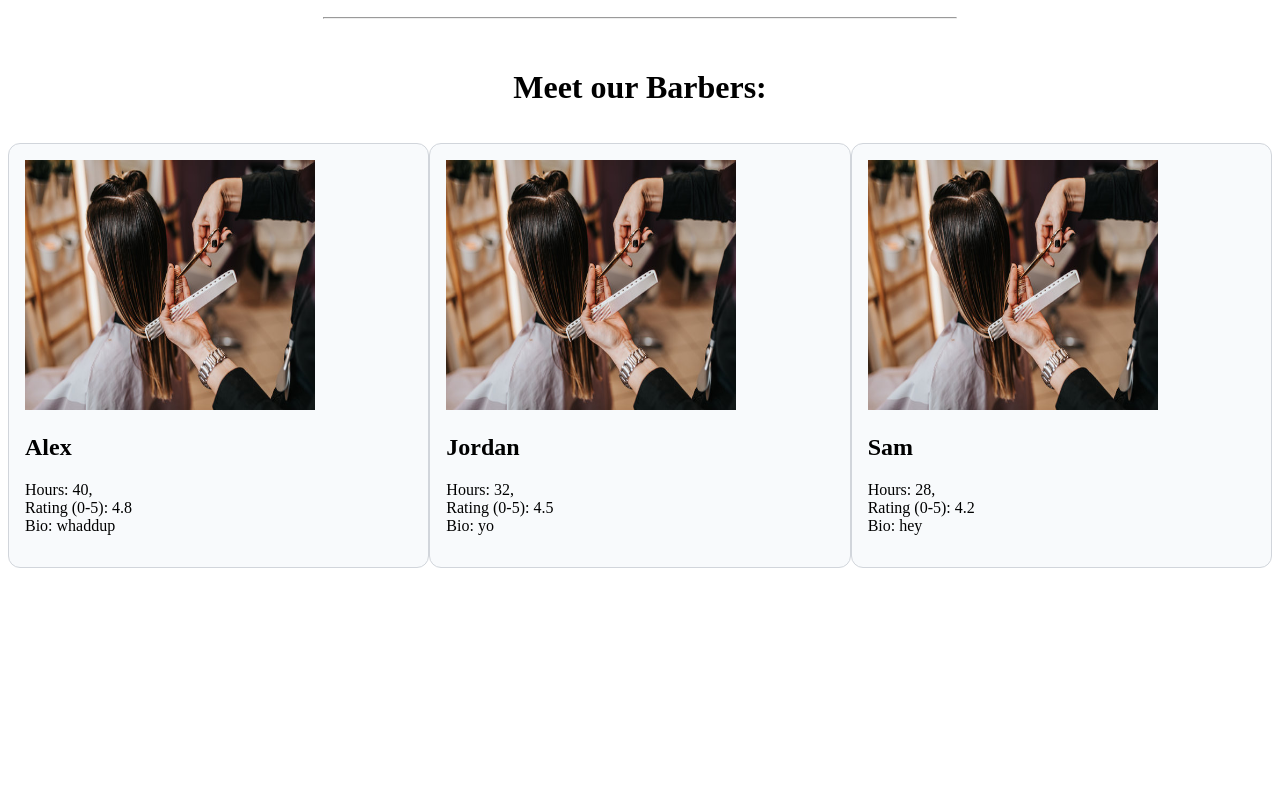
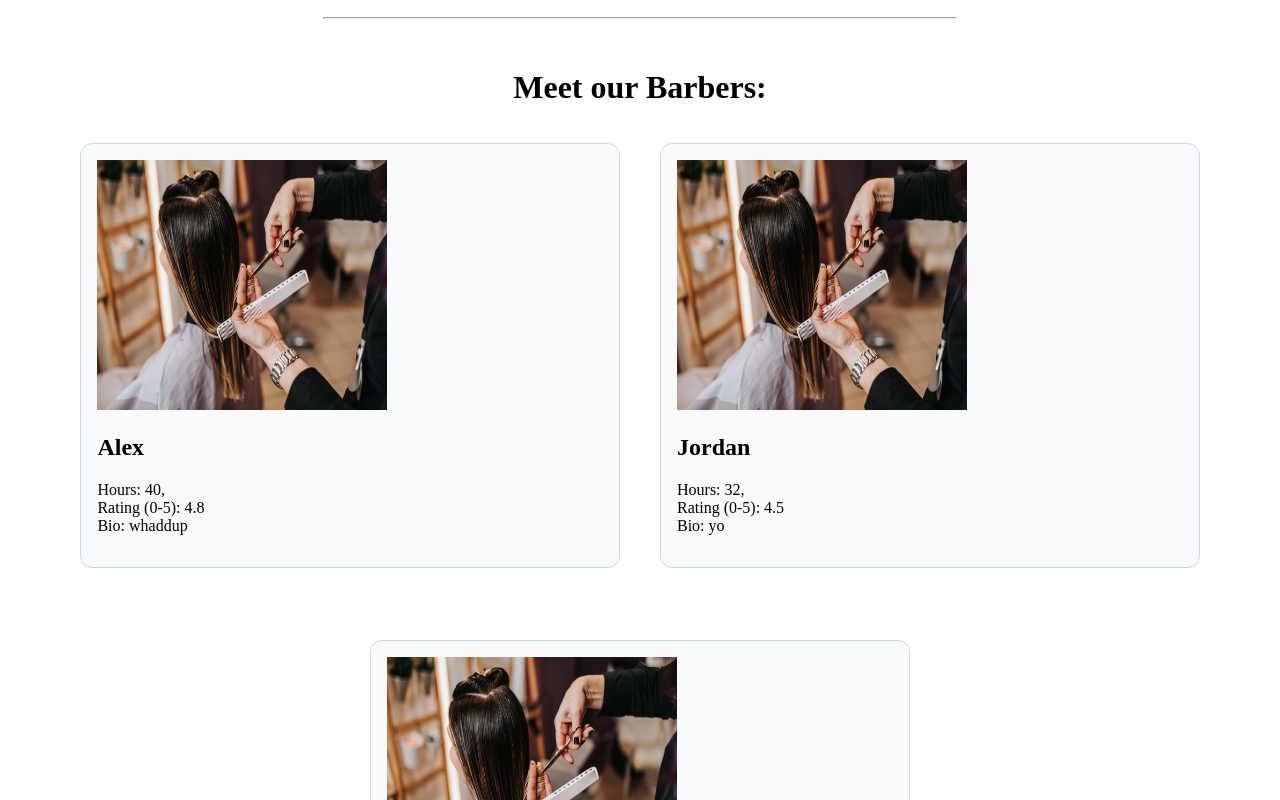
Before and after one commit to seamuscon8/Team4Hack4Impact, a Next.js app: page /about in a window 1280 px wide. Shown: the part 520-1320 px from the top of the page. Before the commit the page ends 1112 px from the top, so only its background shows below. Built offline with nearby package versions, Linux system fonts and the light colour scheme.

Commit message:
feat: enhance about barbers section layout

```diff
--- a/src/app/about/about-page.module.css
+++ b/src/app/about/about-page.module.css
@@ -12,6 +12,8 @@
 
 .aboutBarbers {
   display: flex;
+  flex-wrap: wrap;
+  gap: 40px;
   justify-content: center;
   align-items: center;
 }
```
